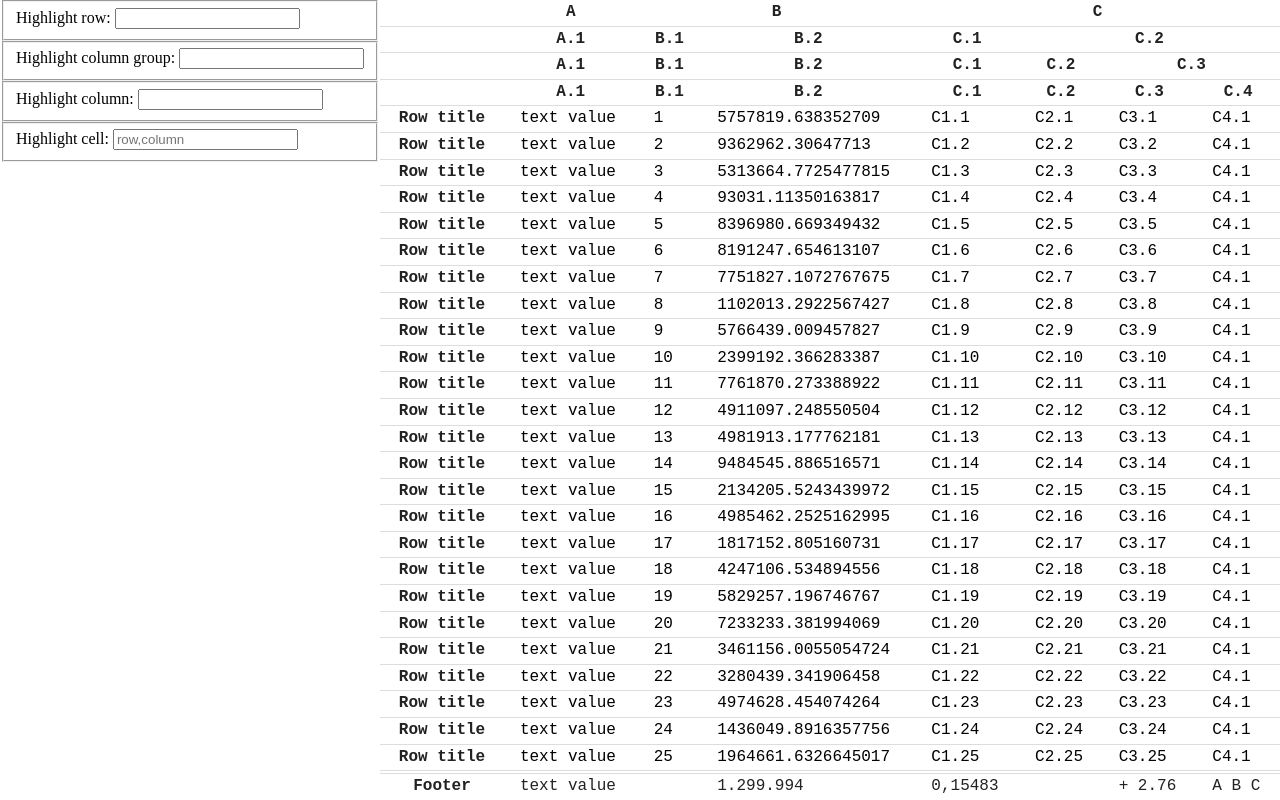
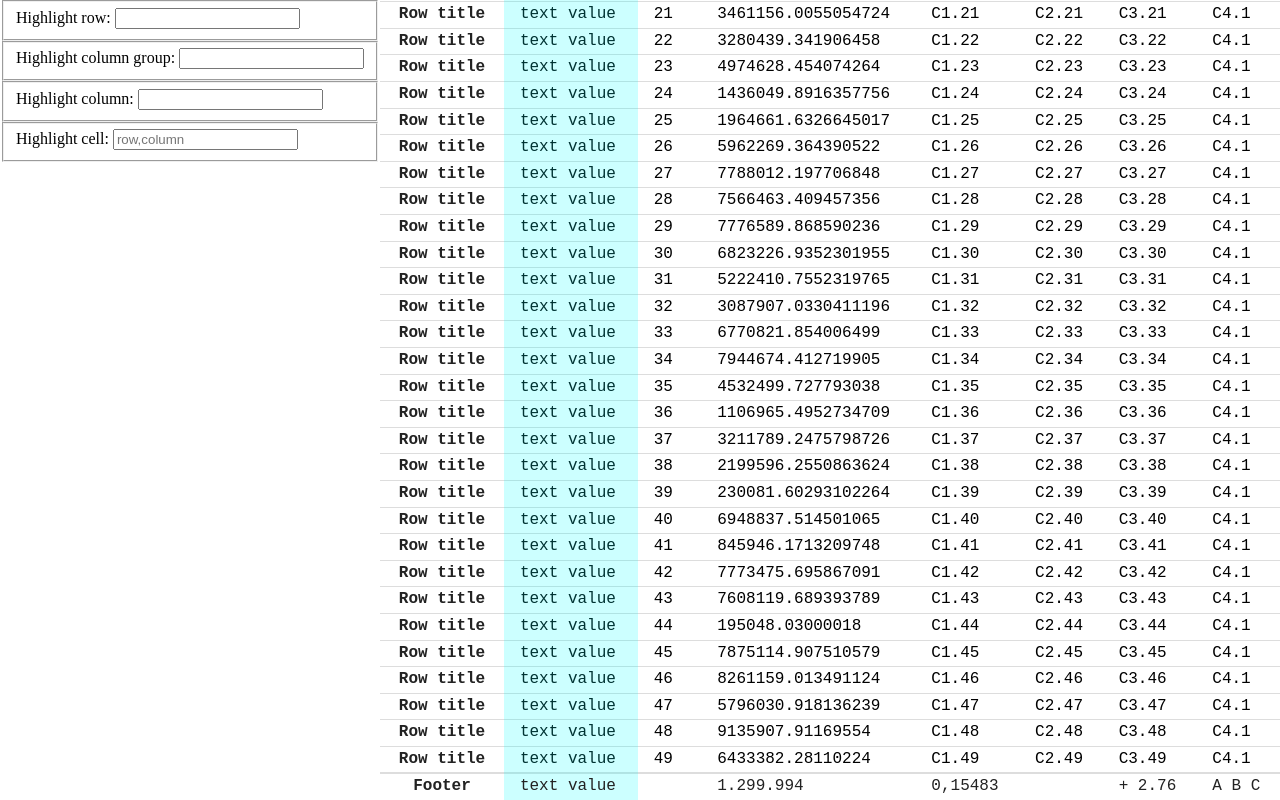
Before and after one commit to ruudrenssen/holy-table, a plain HTML site: page index.html in a window 1280 px wide. In both pictures the pointer is over the element 570 px from the left and 786 px from the top of the page. Drawn offline with Linux system fonts and the light colour scheme.

Commit message:
highloight styling

```diff
--- a/main.css
+++ b/main.css
@@ -12,6 +12,8 @@
     --table-background: #fff;
     --table-alt-background: #eee;
     --table-type-color: #222;
+    --hover-color: rgba(0, 255, 255, .2);
+    --target-color: rgba(255, 255, 0, .5);
 
     /* calculated variables */
     --cell-height: calc(var(--line-height) * var(--font-size) + var(--cell-spacing));
@@ -40,17 +42,29 @@ table {
     font-family: var(--table-font);
     font-size: var(--font-size);
     width: 100%;
+    overflow: hidden;
 }
 
 th,
 td {
-    /* background-color: white; */
+    position: relative;
     line-height: var(--line-height);
     padding: 0 var(--x-padding);
     outline: var(--cell-spacing) solid var(--space-color);
     border-bottom: var(--border-width) solid var(--space-color);
     margin-bottom: var(--border-width);
     margin-top: calc(var(--border-width) * -1);
+}
+
+td:hover::after {
+    content: "";
+    position: absolute;
+    background-color: var(--hover-color);
+    left: 0;
+    top: -100vh;
+    height: 200vh;
+    width: 100%;
+    z-index: -1;
 }
 
 tfoot td,
@@ -110,17 +124,17 @@ tfoot tr th:first-child {
 table *:target,
 tbody tr:target th
 {
-    background-color: yellow;
+    background-color: var(--target-color);
 }
 
 /* Highlights on hover */
-table tbody tr:hover th,
-table tbody tr:hover td {
-    background-color: cyan;
-}
+    table tbody tr:hover th,
+    table tbody tr:hover td {
+    background-color: var(--hover-color);
+    }
 
-/* Overflow container */
-.table-container {
+    /* Overflow container */
+    .table-container {
     overflow: auto;
 
     /* Add padding so the thead does not overlap the first rows when scrolled */
```
